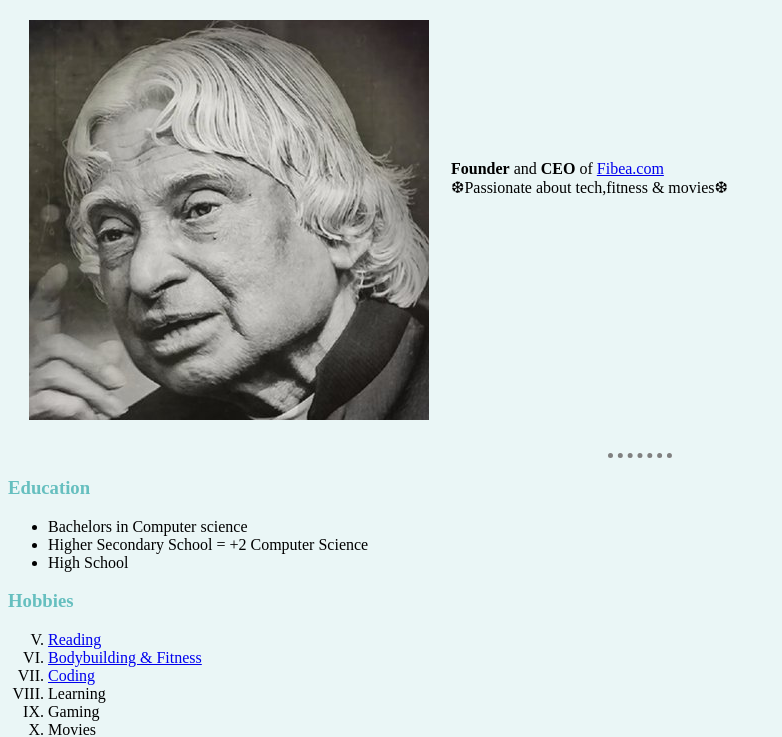
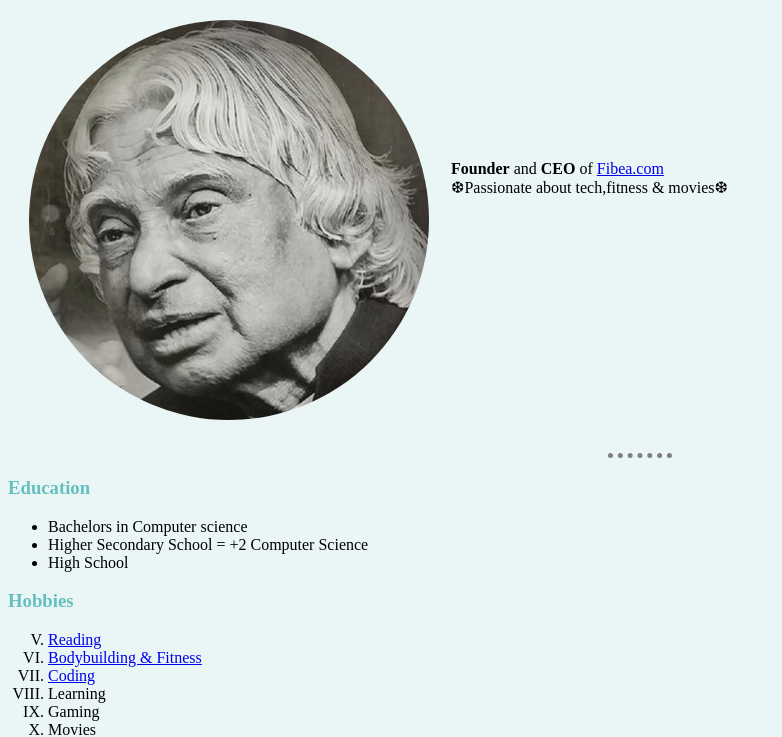
Before and after one commit to thefitbea/basic_html_pesonal_site, a plain HTML site: page index.html in a window 1280 px wide. Shown: the part 96-833 px from the top of the page, without its empty margins (0-782 px from the left). Drawn offline with Linux system fonts and the light colour scheme.

Commit message:
Rounding off APJ Sir's Profile Pic

```diff
--- a/css/styles.css
+++ b/css/styles.css
@@ -1,15 +1,25 @@
-/*a{
+/*               ALSO ALL SELECTION LISTED IN ALPHABETICAL ORDER FOR FUTURE REFERNCES AND BUG HUNTING
+
+
+
+Done By Tag selection
+
+a{
   color: #40514e;
   font: italic small-caps bold 16px/2 cursive;
-} Done By Tag selection
-
-ALSO ALL SELECTION LISTED IN ALPHABETICAL ORDER FOR FUTURE REFERNCES AND BUG HUNTING
+}
 
 */
 .links{
   color: #40514e;
   font: italic small-caps bold 16px/2 cursive;
-}/*Done by Class Selection*/
+}
+.circular{
+  border-radius: 200px;
+}
+/*              Done by Class Selection             */
+
+
 body{
 background-color: #eaf6f6;
 }
```
